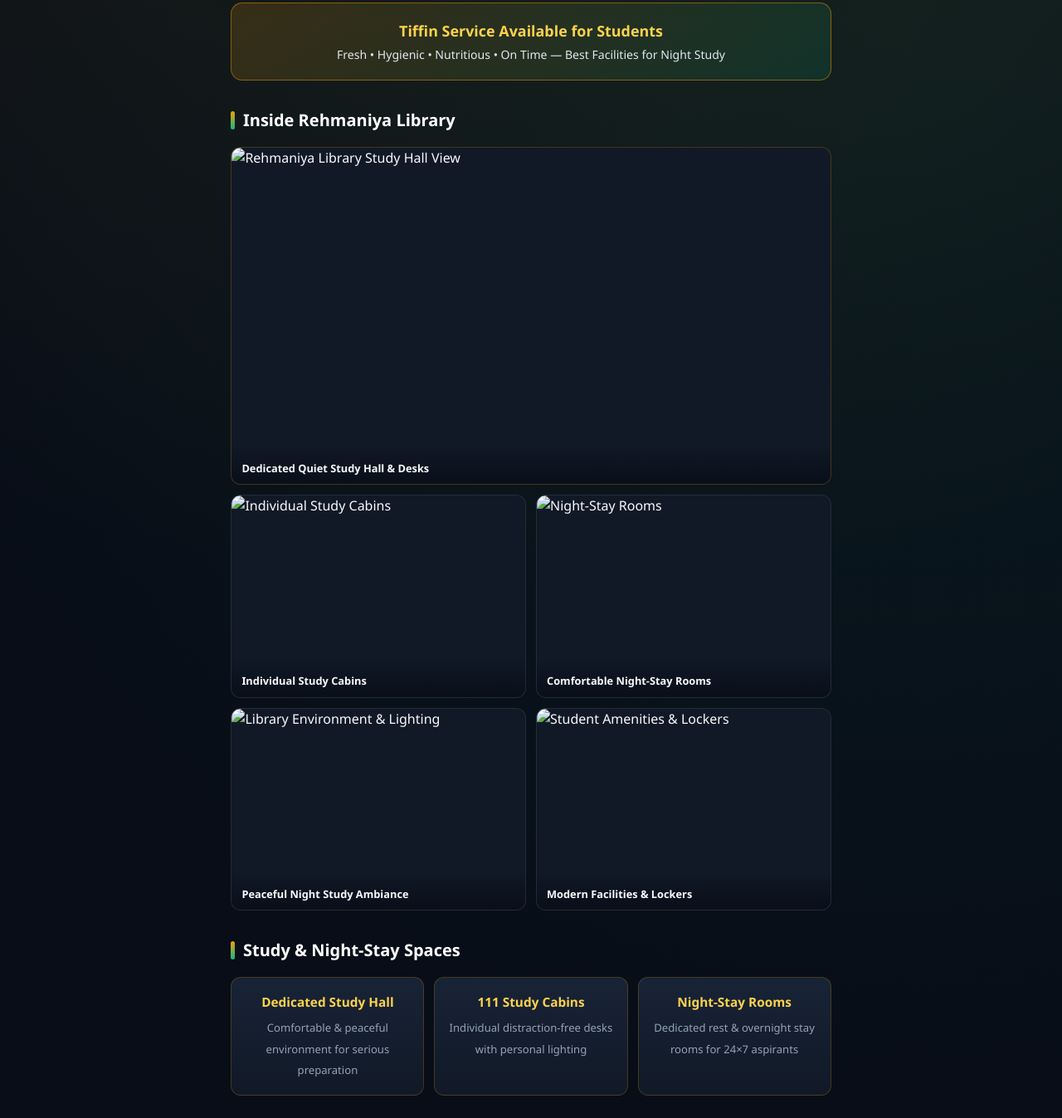
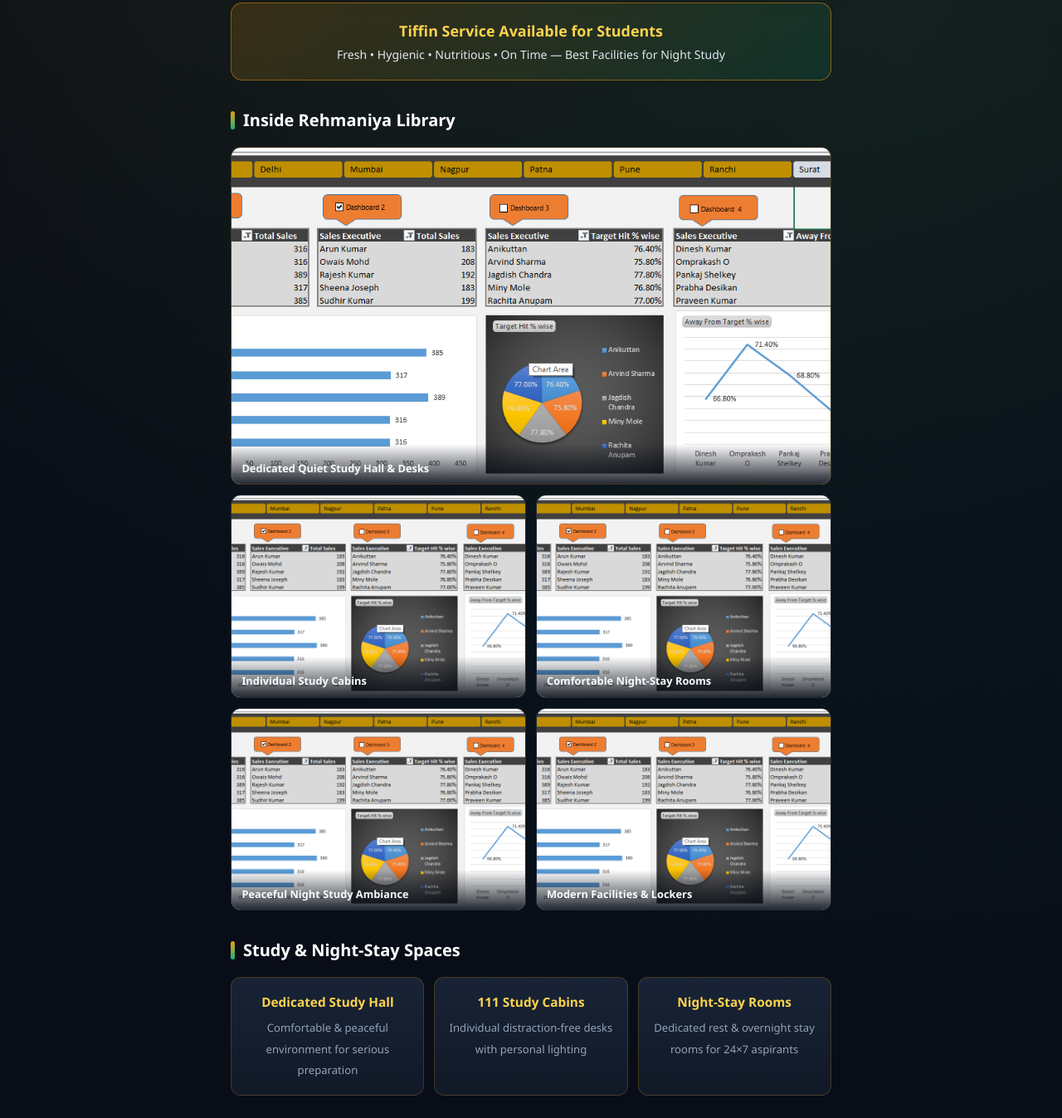
Before and after one commit to AasifHussain12/rehmaniya-library, a plain HTML site: page index.html in a window 1280 px wide. Shown: the part 1273-2620 px from the top of the page at 83% size. Drawn offline with Linux system fonts and the light colour scheme.

```diff
--- a/index.html
+++ b/index.html
@@ -719,7 +719,7 @@
       </div>
 
       <div class="owner-wrapper">
-        <img src="Photos/owner.jpeg" alt="Founder - Rehmaniya Library Pulwama" class="owner-avatar" />
+        <img src="owner.jpeg" alt="Founder - Rehmaniya Library Pulwama" class="owner-avatar" />
         <span class="owner-label">Founder's Desk</span>
       </div>
 
@@ -798,23 +798,23 @@
     <h2>Inside Rehmaniya Library</h2>
     <div class="gallery-grid">
       <div class="gallery-item featured" onclick="openLightbox('Photos/pic1.png')">
-        <img src="Photos/pic1.png" alt="Rehmaniya Library Study Hall View" loading="lazy" />
+        <img src="pic1.png" alt="Rehmaniya Library Study Hall View" loading="lazy" />
         <div class="gallery-caption">Dedicated Quiet Study Hall & Desks</div>
       </div>
       <div class="gallery-item" onclick="openLightbox('Photos/pic2.png')">
-        <img src="Photos/pic2.png" alt="Individual Study Cabins" loading="lazy" />
+        <img src="pic2.png" alt="Individual Study Cabins" loading="lazy" />
         <div class="gallery-caption">Individual Study Cabins</div>
       </div>
       <div class="gallery-item" onclick="openLightbox('Photos/pic3.png')">
-        <img src="Photos/pic3.png" alt="Night-Stay Rooms" loading="lazy" />
+        <img src="pic3.png" alt="Night-Stay Rooms" loading="lazy" />
         <div class="gallery-caption">Comfortable Night-Stay Rooms</div>
       </div>
       <div class="gallery-item" onclick="openLightbox('Photos/pic4.png')">
-        <img src="Photos/pic4.png" alt="Library Environment & Lighting" loading="lazy" />
+        <img src="pic4.png" alt="Library Environment & Lighting" loading="lazy" />
         <div class="gallery-caption">Peaceful Night Study Ambiance</div>
       </div>
       <div class="gallery-item" onclick="openLightbox('Photos/pic5.png')">
-        <img src="Photos/pic5.png" alt="Student Amenities & Lockers" loading="lazy" />
+        <img src="pic5.png" alt="Student Amenities & Lockers" loading="lazy" />
         <div class="gallery-caption">Modern Facilities & Lockers</div>
       </div>
     </div>
```
